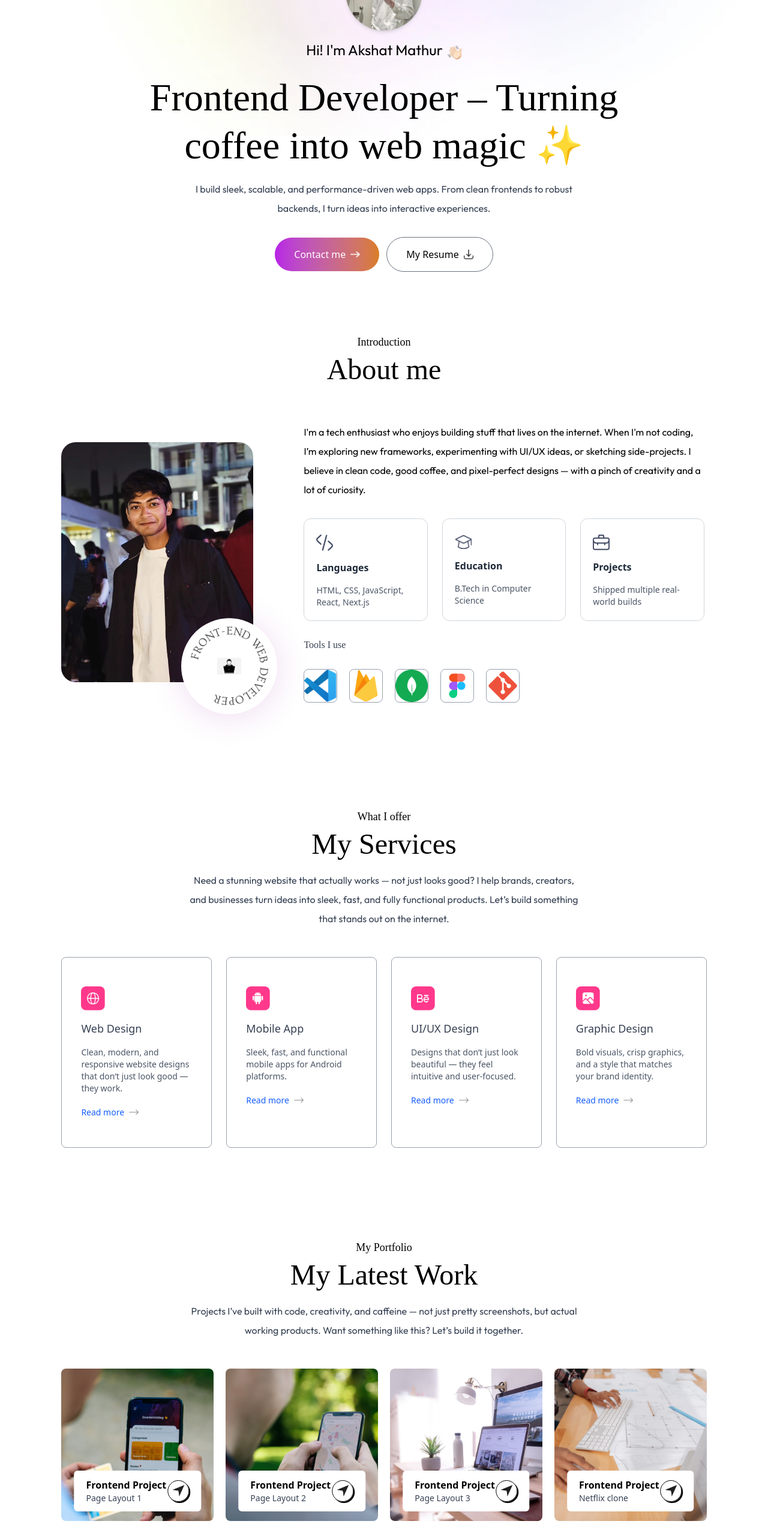
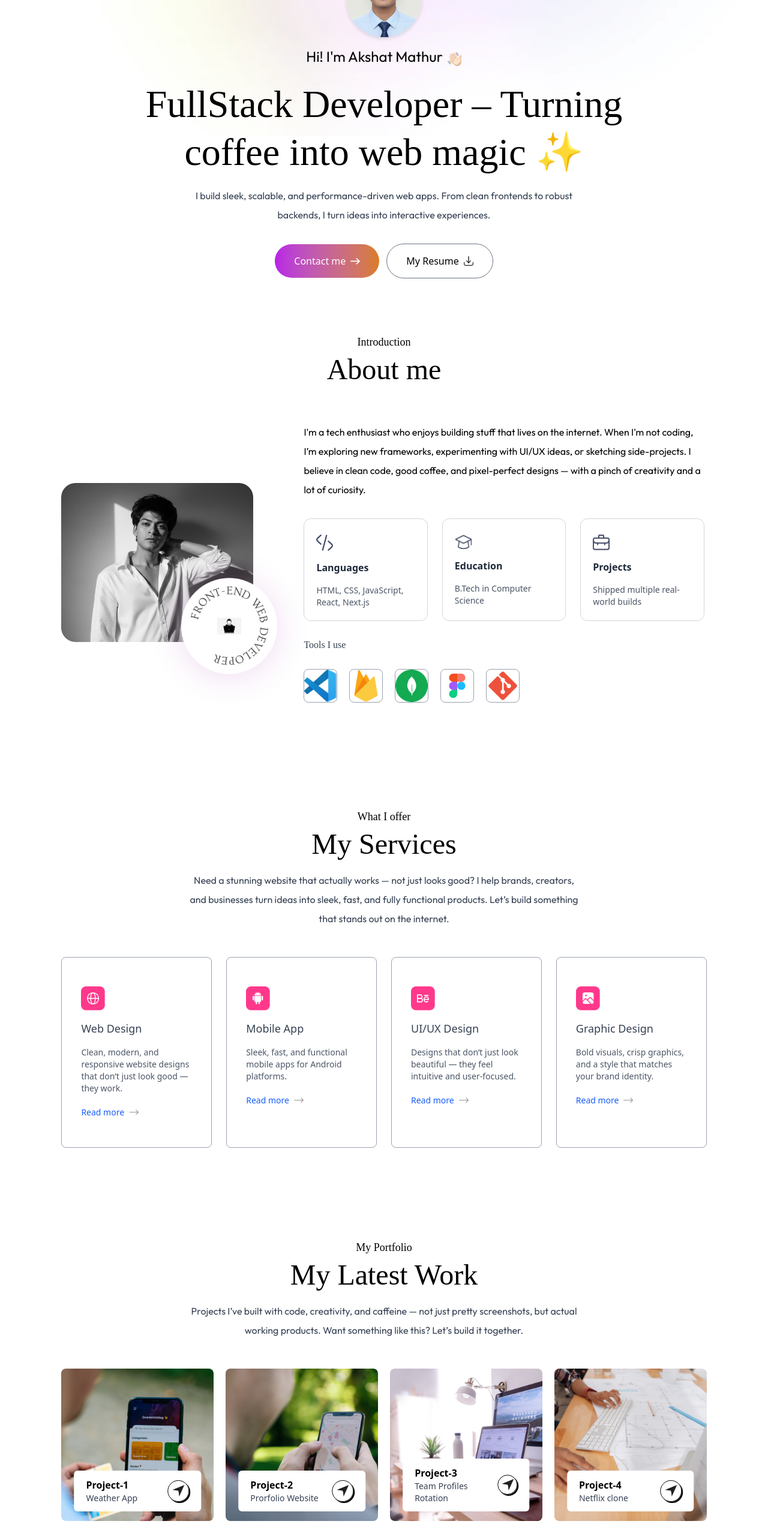
Before and after one commit to Akshat-code-ctrl/king-portfolio, a plain HTML site: page index.html in a window 1280 px wide. Shown: the part 220-2780 px from the top of the page at 60% size. Drawn offline with nearby package versions, Linux system fonts and the light colour scheme; a web font is replaced by a local one.

Commit message:
updated project files

```diff
--- a/index.html
+++ b/index.html
@@ -104,13 +104,13 @@
 
   <!-- HEADER -->
   <header id="top" class="w-11/12 max-w-4xl text-center mx-auto min-h-[90vh] flex flex-col items-center justify-center gap-4 pt-24">
-    <img src="./images/Boii_pic.jpg" alt="" class="rounded-full w-28 sm:w-32 shadow-md"/>
+    <img src="./images/Passportsize_pic.png" alt="" class="rounded-full w-28 sm:w-32 shadow-md"/>
     <h3 class="flex items-end justify-center gap-2 text-lg md:text-2xl mb-2 outfit-normal">
       Hi! I'm Akshat Mathur
       <img src="./images/hand-icon.png" alt="" class="w-6"/>
     </h3>
     <h1 class="text-3xl sm:text-5xl lg:text-[64px] leading-tight font-bold ovo-regular">
-      Frontend Developer – Turning coffee into web magic ✨
+      FullStack Developer – Turning coffee into web magic ✨
     </h1>
     <p class="max-w-2xl mx-auto text-gray-700 outfit-normal">
       I build sleek, scalable, and performance-driven web apps. From clean frontends to robust backends, I turn ideas into interactive experiences.
@@ -133,7 +133,7 @@
 
     <div class="flex flex-col lg:flex-row items-center gap-10 md:gap-16 lg:gap-20 my-12 md:my-16">
       <div class="max-w-max mx-auto relative">
-        <img src="./images/Boii_pic2.jpg" alt="" class="w-56 sm:w-72 md:w-80 rounded-3xl max-w-none"/>
+        <img src="./images/akki.png" alt="" class="w-56 sm:w-72 md:w-80 rounded-3xl max-w-none"/>
         <div class="bg-white w-1/2 aspect-square absolute right-0 bottom-0 rounded-full translate-x-1/4 translate-y-1/3 shadow-[0_4px_55px_rgba(149,0,162,0.15)] flex items-center justify-center">
           <img src="./images/circular-text.png" alt="" class="w-full animate-spin-slow"/>
           <img src="./images/lap-icon.jpeg" alt="" class="w-1/4 absolute top-1/2 left-1/2 -translate-x-1/2 -translate-y-1/2"/>
@@ -253,11 +253,11 @@
     <!-- Responsive project grid -->
     <div class="grid grid-cols-1 sm:grid-cols-2 lg:grid-cols-4 gap-4 md:gap-5 my-6 md:my-10">
       <!-- Card 1 -->
-      <a href="https://github.com/Akshat-code-ctrl/style-layout_1" class="aspect-square bg-[url('./images/work-1.png')] bg-no-repeat bg-cover bg-center rounded-lg relative group">
+      <a href="https://akshatweather.netlify.app/" target="_blank" class="aspect-square bg-[url('./images/work-1.png')] bg-no-repeat bg-cover bg-center rounded-lg relative group">
         <div class="bg-white w-11/12 sm:w-10/12 rounded-md absolute bottom-4 left-1/2 -translate-x-1/2 py-3 px-4 sm:px-5 flex items-center justify-between duration-300 group-hover:bottom-6">
           <div>
-            <h3 class="font-semibold text-sm sm:text-base">Frontend Project</h3>
-            <p class="text-xs sm:text-sm text-gray-700">Page Layout 1</p>
+            <h3 class="font-semibold text-sm sm:text-base">Project-1</h3>
+            <p class="text-xs sm:text-sm text-gray-700">Weather App</p>
           </div>
           <div class="border rounded-full border-black w-8 sm:w-9 aspect-square flex items-center justify-center shadow-[2px_2px_0_#000] group-hover:bg-lime-300 transition">
             <img src="./images/send-icon.png" alt="" class="w-4 sm:w-5"/>
@@ -266,11 +266,11 @@
       </a>
 
       <!-- Card 2 -->
-      <a href="https://github.com/Akshat-code-ctrl/style-layout_2" class="aspect-square bg-[url('./images/work-2.png')] bg-no-repeat bg-cover bg-center rounded-lg relative group">
+      <a href="https://github.com/Akshat-code-ctrl/king-portfolio" target="_blank" class="aspect-square bg-[url('./images/work-2.png')] bg-no-repeat bg-cover bg-center rounded-lg relative group">
         <div class="bg-white w-11/12 sm:w-10/12 rounded-md absolute bottom-4 left-1/2 -translate-x-1/2 py-3 px-4 sm:px-5 flex items-center justify-between duration-300 group-hover:bottom-6">
           <div>
-            <h3 class="font-semibold text-sm sm:text-base">Frontend Project</h3>
-            <p class="text-xs sm:text-sm text-gray-700">Page Layout 2</p>
+            <h3 class="font-semibold text-sm sm:text-base">Project-2</h3>
+            <p class="text-xs sm:text-sm text-gray-700">Prorfolio Website</p>
           </div>
           <div class="border rounded-full border-black w-8 sm:w-9 aspect-square flex items-center justify-center shadow-[2px_2px_0_#000] group-hover:bg-lime-300 transition">
             <img src="./images/send-icon.png" alt="" class="w-4 sm:w-5"/>
@@ -279,11 +279,11 @@
       </a>
 
       <!-- Card 3 -->
-      <a href="https://github.com/Akshat-code-ctrl/style-layout_3" class="aspect-square bg-[url('./images/work-3.png')] bg-no-repeat bg-cover bg-center rounded-lg relative group">
+      <a href="https://akshatteamrotation.netlify.app/" target="_blank" class="aspect-square bg-[url('./images/work-3.png')] bg-no-repeat bg-cover bg-center rounded-lg relative group">
         <div class="bg-white w-11/12 sm:w-10/12 rounded-md absolute bottom-4 left-1/2 -translate-x-1/2 py-3 px-4 sm:px-5 flex items-center justify-between duration-300 group-hover:bottom-6">
           <div>
-            <h3 class="font-semibold text-sm sm:text-base">Frontend Project</h3>
-            <p class="text-xs sm:text-sm text-gray-700">Page Layout 3</p>
+            <h3 class="font-semibold text-sm sm:text-base">Project-3</h3>
+            <p class="text-xs sm:text-sm text-gray-700">Team Profiles Rotation</p>
           </div>
           <div class="border rounded-full border-black w-8 sm:w-9 aspect-square flex items-center justify-center shadow-[2px_2px_0_#000] group-hover:bg-lime-300 transition">
             <img src="./images/send-icon.png" alt="" class="w-4 sm:w-5"/>
@@ -292,10 +292,10 @@
       </a>
 
       <!-- Card 4 -->
-      <a href="#" class="aspect-square bg-[url('./images/work-4.png')] bg-no-repeat bg-cover bg-center rounded-lg relative group">
+      <a href="https://github.com/Akshat-code-ctrl/Netflix-React" target="_blank" class="aspect-square bg-[url('./images/work-4.png')] bg-no-repeat bg-cover bg-center rounded-lg relative group">
         <div class="bg-white w-11/12 sm:w-10/12 rounded-md absolute bottom-4 left-1/2 -translate-x-1/2 py-3 px-4 sm:px-5 flex items-center justify-between duration-300 group-hover:bottom-6">
           <div>
-            <h3 class="font-semibold text-sm sm:text-base">Frontend Project</h3>
+            <h3 class="font-semibold text-sm sm:text-base">Project-4</h3>
             <p class="text-xs sm:text-sm text-gray-700">Netflix clone</p>
           </div>
           <div class="border rounded-full border-black w-8 sm:w-9 aspect-square flex items-center justify-center shadow-[2px_2px_0_#000] group-hover:bg-lime-300 transition">
```
Also changed, not shown: images/Boii_pic.jpg (deleted), images/Passportsize_pic.png (added), images/akki.png (added), images/circle.png (added), images/profile-img.png (deleted), images/user-image.png (deleted).
